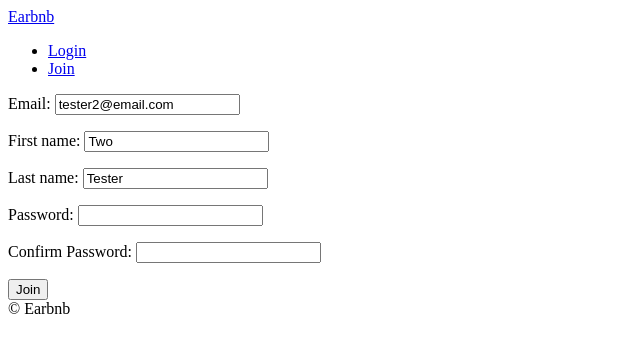
After one commit to wy0353/airbnb-clone, a Django app: page /users/join/ in a window 1280 px wide. The commit adds this page. Shown: the top 353 px of the page, without its empty margins (0-640 px from the left). Run offline with Django 3.2, Linux system fonts and the light colour scheme.

Commit message:
Added Join form and view

```diff
--- a/templates/partials/nav.html
+++ b/templates/partials/nav.html
@@ -3,7 +3,9 @@
 <ul>
     {% if user.is_authenticated %}
         <li><a href="{% url 'users:logout' %}">Logout</a></li>
+        <li><a href="#">Profile</a></li>
     {% else %}
         <li><a href="{% url 'users:login' %}">Login</a></li>
+        <li><a href="{% url 'users:join' %}">Join</a></li>
     {% endif %}
 </ul>
--- /dev/null
+++ b/templates/users/join.html
@@ -0,0 +1,16 @@
+{% extends 'base.html' %}
+
+{% block page_title %}
+    Login
+{% endblock page_title %}
+
+{% block search-bar %}
+{% endblock search-bar %}
+
+{% block contents %}
+    <form action="#" method="POST">
+        {% csrf_token %}
+        {{form.as_p}}
+        <button>Join</button>
+    </form>
+{% endblock contents %}
--- a/users/forms.py
+++ b/users/forms.py
@@ -20,3 +20,46 @@ class LoginForm(forms.Form):
                 self.add_error("password", forms.ValidationError("The password is incorrect."))
         except user_models.User.DoesNotExist:
             self.add_error("email", forms.ValidationError("The user does not exist."))
+
+
+class JoinForm(forms.Form):
+
+    """ Join Form Definition """
+
+    email = forms.EmailField()
+    first_name = forms.CharField(max_length=20)
+    last_name = forms.CharField(max_length=20)
+    password = forms.CharField(widget=forms.PasswordInput)
+    password1 = forms.CharField(widget=forms.PasswordInput, label="Confirm Password")
+
+    def clean_email(self):
+        email = self.cleaned_data.get("email")
+        try:
+            user_models.User.objects.get(username=email)
+            return self.add_error("email", forms.ValidationError("The email already exist."))
+        except user_models.User.DoesNotExist:
+            return email
+
+    def clean_password1(self):
+        password = self.cleaned_data.get("password")
+        password1 = self.cleaned_data.get("password1")
+        if password != password1:
+            return self.add_error("password1", forms.ValidationError("The password does not match."))
+        return password
+
+    def save(self):
+        try:
+            email = self.cleaned_data.get("email")
+            first_name = self.cleaned_data.get("first_name")
+            last_name = self.cleaned_data.get("last_name")
+            password = self.cleaned_data.get("password")
+
+            user = user_models.User.objects.create_user(email, email, password)
+            user.first_name = first_name
+            user.last_name = last_name
+            user.save()
+
+            return user
+        except Exception as e:
+            print(e)
+            return None
--- a/users/urls.py
+++ b/users/urls.py
@@ -5,6 +5,7 @@ from . import views
 app_name = "users"
 
 urlpatterns = [
+    path("join/", views.UserJoinView.as_view(), name="join"),
     path("login/", views.UserLoginView.as_view(), name="login"),
     path("logout/", views.UserLogoutView.as_view(), name="logout"),
 ]
--- a/users/views.py
+++ b/users/views.py
@@ -5,6 +5,26 @@ from django.shortcuts import render, redirect, reverse
 from django.contrib.auth import authenticate, login
 from django.urls import reverse_lazy
 from . import forms as user_forms
+
+
+class UserJoinView(FormView):
+
+    """ User Join View Definition """
+
+    template_name = "users/join.html"
+    form_class = user_forms.JoinForm
+    success_url = reverse_lazy("core:home")
+    initial = {
+        "first_name": "Two",
+        "last_name": "Tester",
+        "email": "tester2@email.com",
+    }
+
+    def form_valid(self, form):
+        user = form.save()
+        if user is not None:
+            login(self.request, user)
+        return super().form_valid(form)
 
 
 class UserLoginView(FormView):
```
